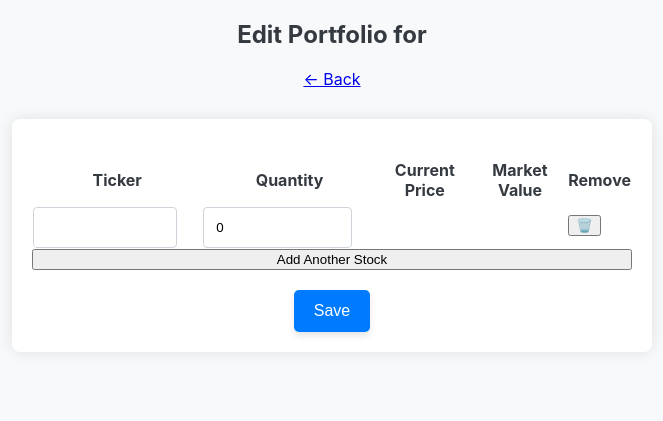
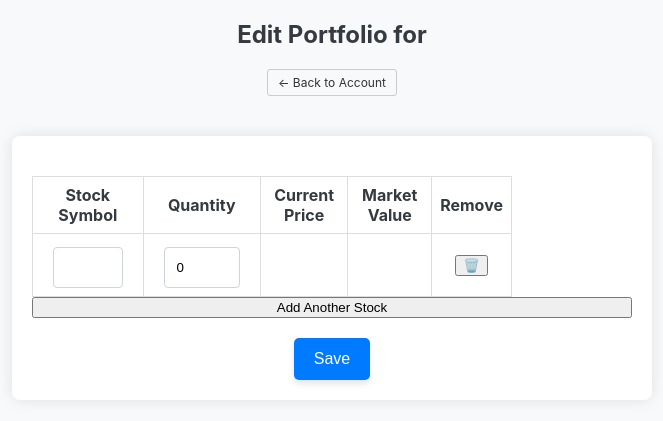
Before and after one commit to chrisgig23/stock-calc, a Python web app: template flask_app/templates/edit_portfolio.html in a window 1280 px wide. Shown: the part 105-526 px from the top of the page, without its empty margins (308-971 px from the left). Run offline with Jinja, Linux system fonts and the light colour scheme; the template is opened without the code that fills it, so the values that code supplies are empty.

Commit message:
Updates to styles/tables,etc.

```diff
--- a/flask_app/static/styles.css
+++ b/flask_app/static/styles.css
@@ -135,33 +135,30 @@ input[type="password"]:focus {
 
 /* Table Styles */
 .allocation-table, table {
-    width: 100%;
+    width: 80%;
     margin-top: 20px;
     border-collapse: collapse;
-    border-radius: 8px;
-    overflow: hidden;
+    max-width: 1000px;
 }
 
-.allocation-table th, .allocation-table td {
-    border: 1px solid #E9ECEF;
-    padding: 10px;
+.allocation-table th, .allocation-table td, th, td {
+    border: 1px solid #ddd;
+    padding: 8px;
     text-align: center;
     vertical-align: middle;
-    font-size: 0.9em;
 }
 
 .allocation-table th {
-    background-color: #007BFF;
+    background-color: #31708E;
     color: white;
-    font-weight: 600;
 }
 
-.allocation-table tr:nth-child(even) {
-    background-color: #F1F3F5;
+.allocation-table tr:nth-child(even), tr:nth-child(even) {
+    background-color: #F7F9FB;
 }
 
-.allocation-table tr:hover {
-    background-color: #DEE2E6;
+.allocation-table tr:hover, tr:hover {
+    background-color: #ddd;
 }
 
 /* Login Form Styles */
@@ -195,3 +192,24 @@ input[type="password"]:focus {
     background-color: #D4EDDA;
     color: #155724;
 }
+
+.back-button-container {
+    margin-bottom: 10px;
+    text-align: left;
+    display: flex;
+    justify-content: flex-start; /* Ensure the button is aligned to the left */
+}
+
+.back-button {
+    font-size: 12px;
+    padding: 5px 10px;
+    background-color: #F7F9FB;
+    border: 1px solid #ccc;
+    border-radius: 3px;
+    text-decoration: none;
+    color: #333;
+}
+
+.back-button:hover {
+    background-color: #e0e0e0;
+}
--- a/flask_app/templates/adjust_allocation.html
+++ b/flask_app/templates/adjust_allocation.html
@@ -24,7 +24,7 @@
     </table>
     <input type="submit" value="Submit">
 </form>
-<a href="{{ url_for('view_account', account_id=account.id) }}" class="button back-button">Back</a>
+<a href="{{ url_for('view_account', account_id=account.id) }}" class="button back-button">Back to Account</a>
 
 <script>
 function validateAllocations() {
--- a/flask_app/templates/edit_portfolio.html
+++ b/flask_app/templates/edit_portfolio.html
@@ -3,13 +3,13 @@
     <h2>Edit Portfolio for {{ account.account_name }}</h2>
 
     <div class="back-button-container">
-        <a href="{{ url_for('view_account', account_id=account.id) }}" class="back-button">← Back</a>
+        <a href="{{ url_for('view_account', account_id=account.id) }}" class="back-button">← Back to Account</a>
     </div>
     <form method="post" action="{{ url_for('edit_portfolio', account_id=account.id) }}" id="portfolio-form">
         <table>
             <thead>
                 <tr>
-                    <th>Ticker</th>
+                    <th>Stock Symbol</th>
                     <th>Quantity</th>
                     <th>Current Price</th>
                     <th>Market Value</th>
--- a/flask_app/templates/view_allocation.html
+++ b/flask_app/templates/view_allocation.html
@@ -22,5 +22,5 @@
         {% endfor %}
     </tbody>
 </table>
-<a href="{{ url_for('view_account', account_id=account.id) }}" class="button back-button">Back</a>
+<a href="{{ url_for('view_account', account_id=account.id) }}" class="button back-button">Back to Account</a>
 {% endblock %}
--- a/flask_app/templates/view_positions.html
+++ b/flask_app/templates/view_positions.html
@@ -4,10 +4,10 @@
     <h2>Current Positions for {{ account.account_name }}</h2>
 
     {% if stock_data_list %}
-    <table>
+    <table class="allocation-table">
         <thead>
             <tr>
-                <th>Ticker</th>
+                <th>Stock Symbol</th>
                 <th>Quantity</th>
                 <th>Current Price</th>
                 <th>Market Value</th>
@@ -28,5 +28,5 @@
     {% else %}
     <p>No positions found.</p>
     {% endif %}
-    <a href="{{ url_for('view_account', account_id=account.id) }}" class="button">Back</a>
+    <a href="{{ url_for('view_account', account_id=account.id) }}" class="button back-button">Back to Account</a>
 {% endblock %}
```
